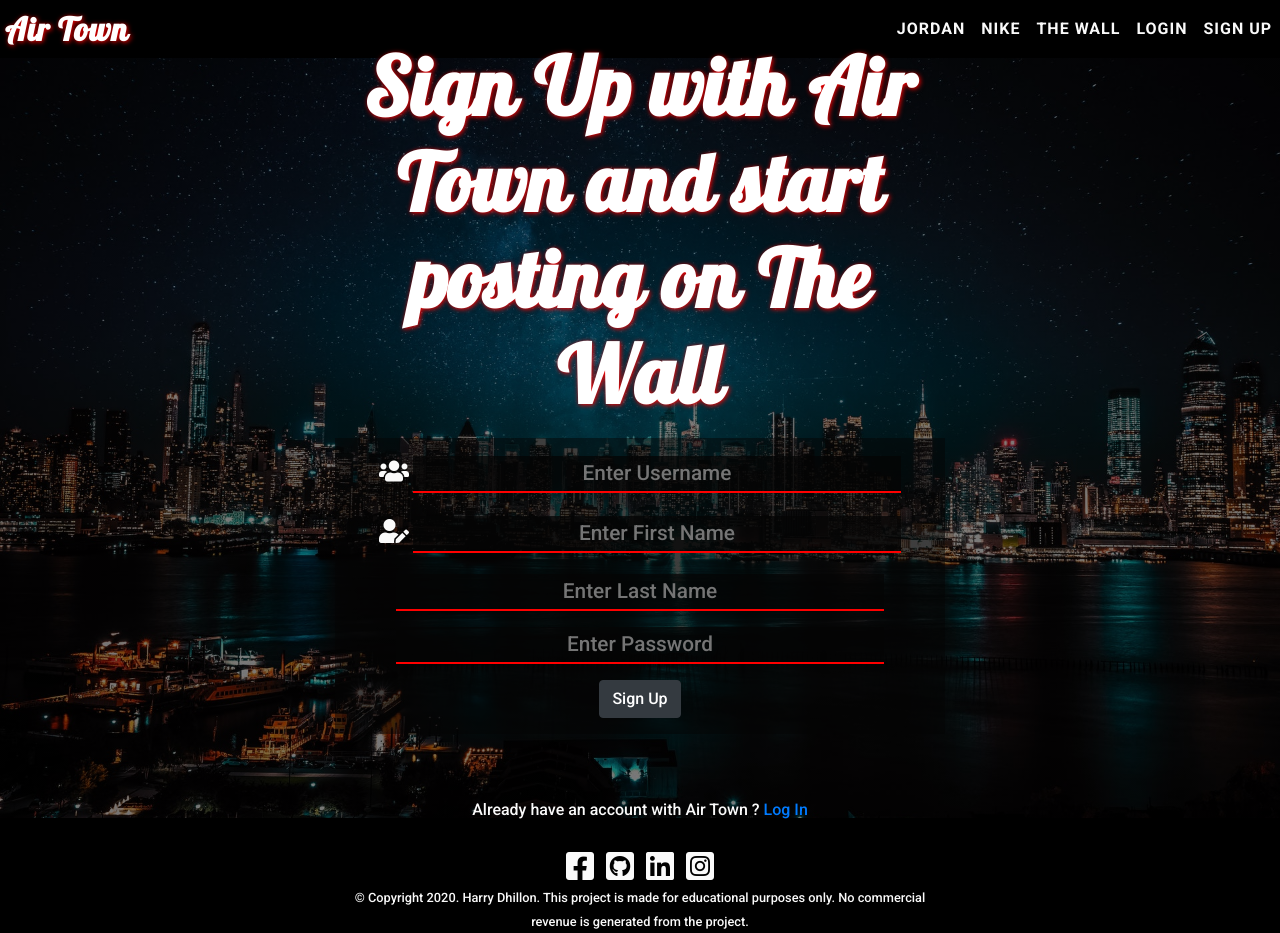
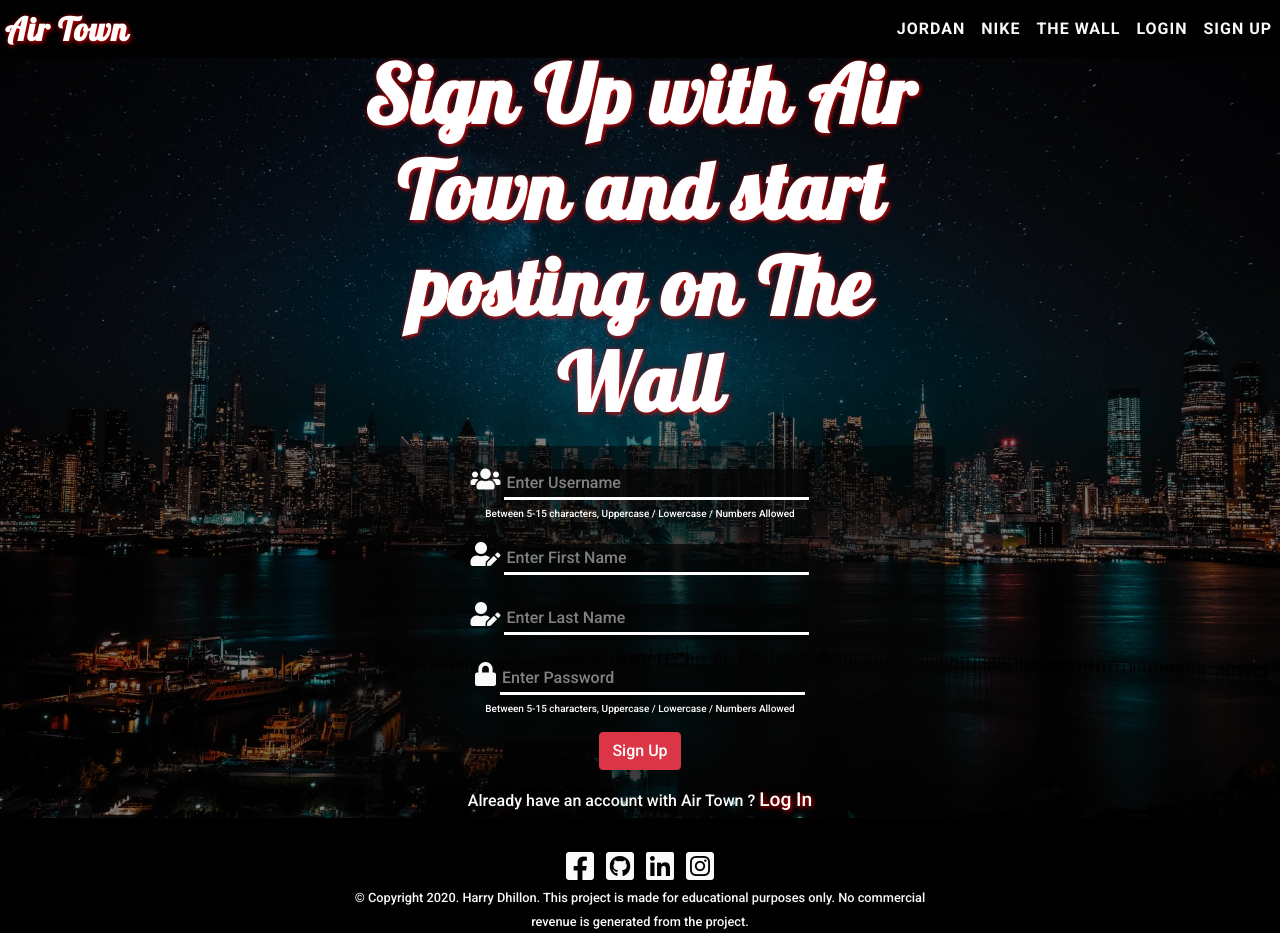
Before and after one commit to Harry-Leepz/Project-Airtown, a Flask app: page /sign_up in a window 1280 px wide. Run offline with Flask 2, Linux system fonts and the light colour scheme; some libraries are stand-ins or nearby versions.

Commit message:
Add final styling to form and signup page, P element added with iser input text advice

```diff
--- a/static/css/style.css
+++ b/static/css/style.css
@@ -20,7 +20,7 @@ body {
 
 .navbar {
     padding: 0;
-
+    background-color: rgba(4, 4, 4, 0.329);
 }
 
 .navbar-brand {
@@ -132,6 +132,13 @@ body {
     font-family: 'Lobster', cursive;
     text-shadow: 1px 1px 5px #FF0000;
     color: white;
+}
+
+.text-lobster a {
+    font-family: 'Roboto', sans-serif;
+    text-shadow: 1px 1px 5px #FF0000;
+    color: white;
+    font-size: 1.2rem;
 }
 
 .home-heroimage-text {
@@ -411,15 +418,27 @@ body {
 }
 
 .form-group input {
-    width: 80%;
+    width: 50%;
     border: none;
     padding: 2px;
-    text-align: center;
+    color: #fafafa;
+    font-family: 'Roboto', sans-serif;
+    font-size: 1rem;
+    background-color: rgba(4, 4, 4, 0.761);
+    border-bottom: 3px solid white;
+}
+
+@media (max-width: 576px) {
+.form-group input {
+    width: 70%;
+    border: none;
+    padding: 2px;
     color: #fafafa;
     font-family: 'Roboto', sans-serif;
     font-size: 1.3rem;
     background-color: rgba(4, 4, 4, 0.761);
-    border-bottom: 2px solid red;
+    border-bottom: 3px solid white;
+    }
 }
 
 .label {
@@ -427,6 +446,19 @@ body {
     font-size: 1.5rem;
 }
 
+input:focus::placeholder {
+    color: transparent;
+}
+
+input::placeholder {
+    color: #818181;
+    transition: color 0.3s ease;
+}
+
+.input-text {
+    color: white;
+    font-size: 10px;
+}
 /* Signup Page CSS Ends */
 
 /* The Wall Page CSS Starts */
--- a/templates/sign-up.html
+++ b/templates/sign-up.html
@@ -18,6 +18,7 @@
                             <input type="text" name="username" class="" id="username"
                                 placeholder="Enter Username" minlength="5" maxlength="15" pattern="^[a-zA-Z0-9]{5,15}$"
                                 required>
+                            <p class="input-text"> Between 5-15 characters, Uppercase / Lowercase / Numbers Allowed</p>
                         </div>
                         <div class="form-group text-center">
                             <!-- First Name -->
@@ -27,22 +28,25 @@
                         </div>
                         <div class="form-group text-center">
                             <!-- Last Name -->
+                            <label class="label" for="lastname"><i class="fas fa-user-edit"></i></label>
                             <input type="text" name="lastname" class="input" pattern="^[a-zA-Z]{1,25}$"
                                 placeholder="Enter Last Name" required>
                         </div>
                         <div class="form-group text-center">
                             <!-- Password -->
+                            <label class="label" for="password"><i class="fas fa-lock"></i></label>
                             <input type="password" name="password" class="input" id="password"
                                 minlength="5" maxlength="15" pattern="^[a-zA-Z0-9]{5,15}$" placeholder="Enter Password"
                                 required>
+                            <p class="input-text"> Between 5-15 characters, Uppercase / Lowercase / Numbers Allowed</p>
                         </div>
                         <div class="text-center">
-                            <button type="submit" class="btn btn-dark text-center">Sign Up</button>
+                            <button type="submit" class="btn btn-danger text-center">Sign Up</button>
                         </div>
                     </form>
                 </div>
-                <p class="content heading text-center">
-                    Already have an account with Air Town ? <span><a href="{{ url_for('login') }}">Log In</a></span>
+                <p class="content text-center">
+                    Already have an account with Air Town ? <span class="text-lobster"><a href="{{ url_for('login') }}">Log In</a></span>
                 </p>
             </div>
         </div>
```
